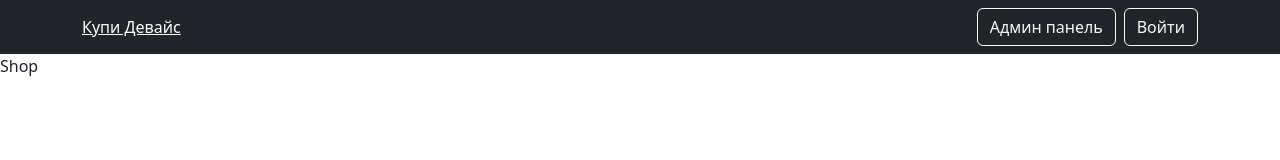
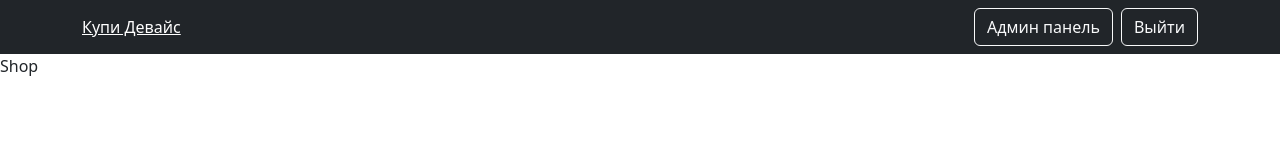
Before and after one commit to Elisei-Trifan/internet-shop, a React (Create React App) app: page / in a window 1280 px wide. Both pictures are taken after a click on the button "Авторизация". Shown: the top 160 px of the page. Built offline with nearby package versions, Linux system fonts and the light colour scheme.

Commit message:
create form input

```diff
--- a/src/components/NavBar.js
+++ b/src/components/NavBar.js
@@ -21,8 +21,12 @@ const NavBar = observer(() => {
         {user.isAuth ? (
           <Nav style={{ color: 'white' }} className="ml-auto">
             <Button variant={'outline-light'}>Админ панель</Button>
-            <Button variant={'outline-light'} className="ms-2">
-              Войти
+            <Button
+              onClick={() => user.setIsAuth(false)}
+              variant={'outline-light'}
+              className="ms-2"
+            >
+              Выйти
             </Button>
           </Nav>
         ) : (
--- a/src/pages/Auth.js
+++ b/src/pages/Auth.js
@@ -1,7 +1,24 @@
 import React from 'react'
+import { Container, Form, FormControl } from 'react-bootstrap'
+import Card from 'react-bootstrap/Card'
 
 const Auth = () => {
-  return <div>Auth</div>
+  return (
+    <div>
+      <Container
+        className="d-flex justify-content-center align-items-center"
+        style={{ height: window.innerHeight - 54 }}
+      >
+        <Card style={{ width: '600px' }} className="p-5">
+          <h2 className="m-auto">Авторизация</h2>
+          <Form className=" d-flex flex-column">
+            <FormControl className="mt-2" placeholder="Введите ваш email..." />
+            <FormControl className="mt-2" placeholder="Введите ваш пароль..." />
+          </Form>
+        </Card>
+      </Container>
+    </div>
+  )
 }
 
 export default Auth
```
